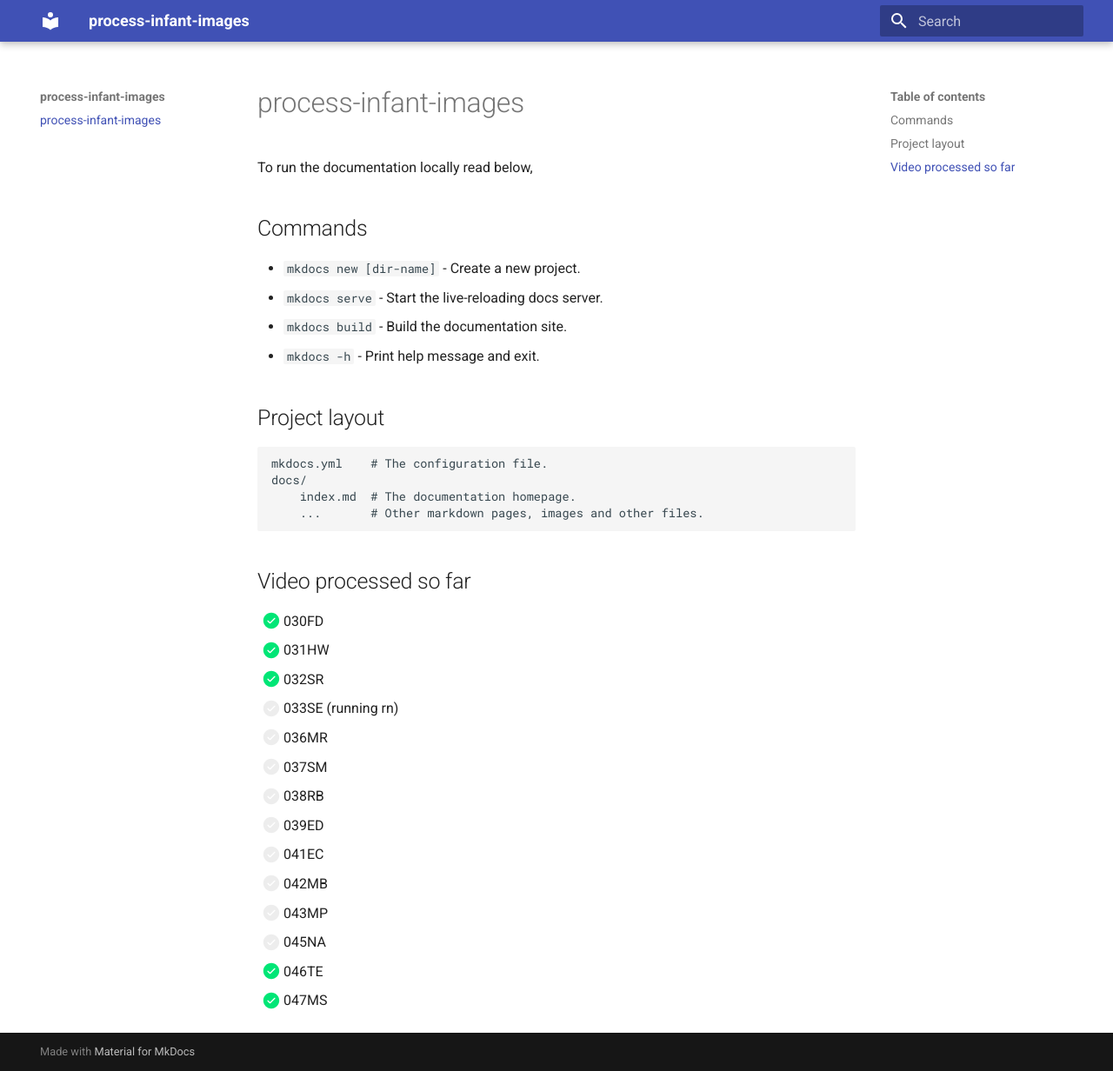
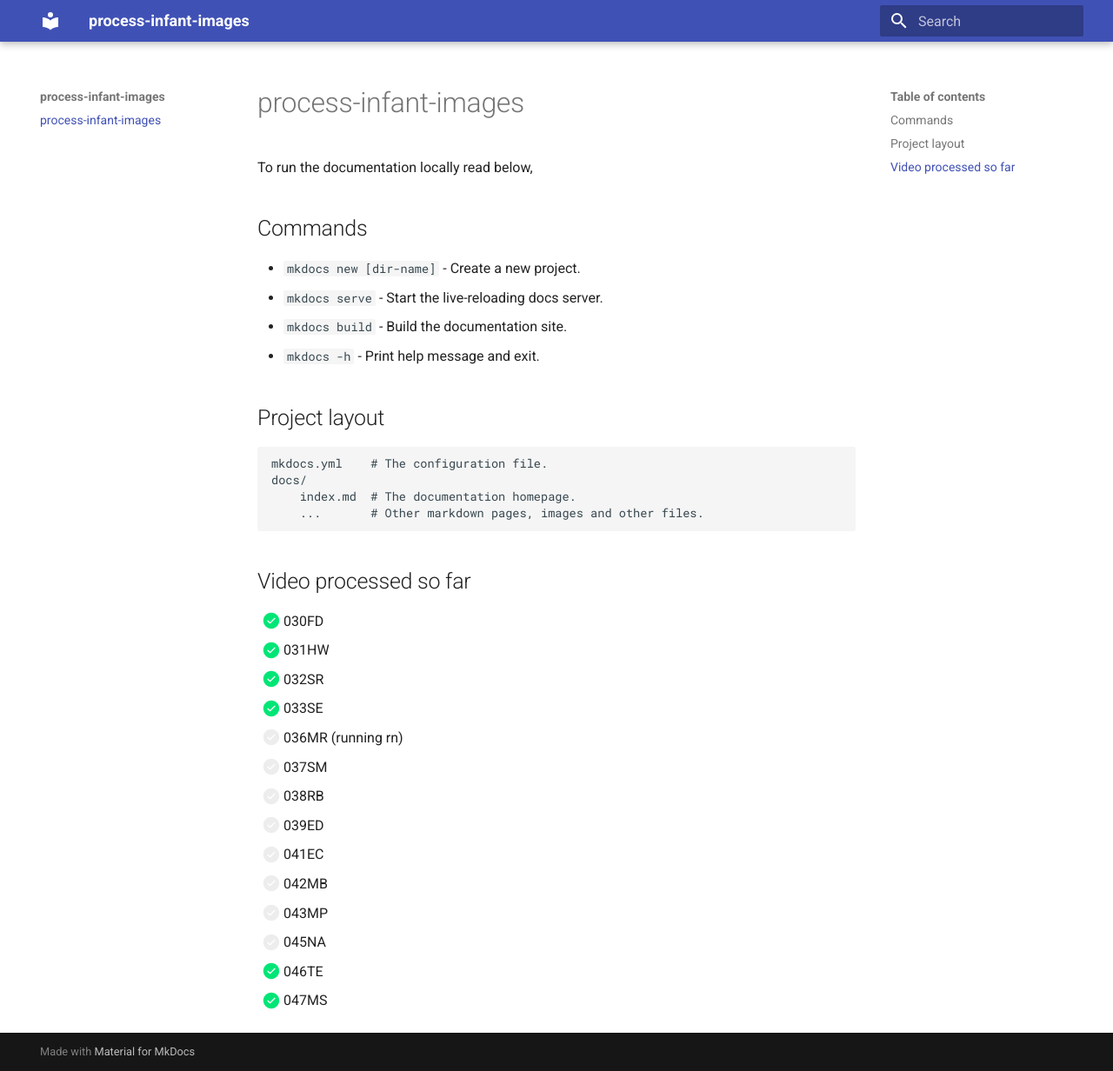
Before and after one commit to cogneuroai/process-infant-images, an MkDocs documentation site: the page built from docs/index.md, in a window 1280 px wide and 1232 px high. Shown: the whole window at 87% size. Built offline with MkDocs 1.6.1 and Material for MkDocs 9.7.7, drawn with Linux system fonts in a browser that asks for light colours.

Commit message:
another video done

```diff
--- a/docs/index.md
+++ b/docs/index.md
@@ -21,8 +21,8 @@ To run the documentation locally read below,
 * [X] 030FD
 * [X] 031HW
 * [X] 032SR
-* [ ] 033SE (running rn)
-* [ ] 036MR
+* [X] 033SE
+* [ ] 036MR (running rn)
 * [ ] 037SM
 * [ ] 038RB
 * [ ] 039ED
```
